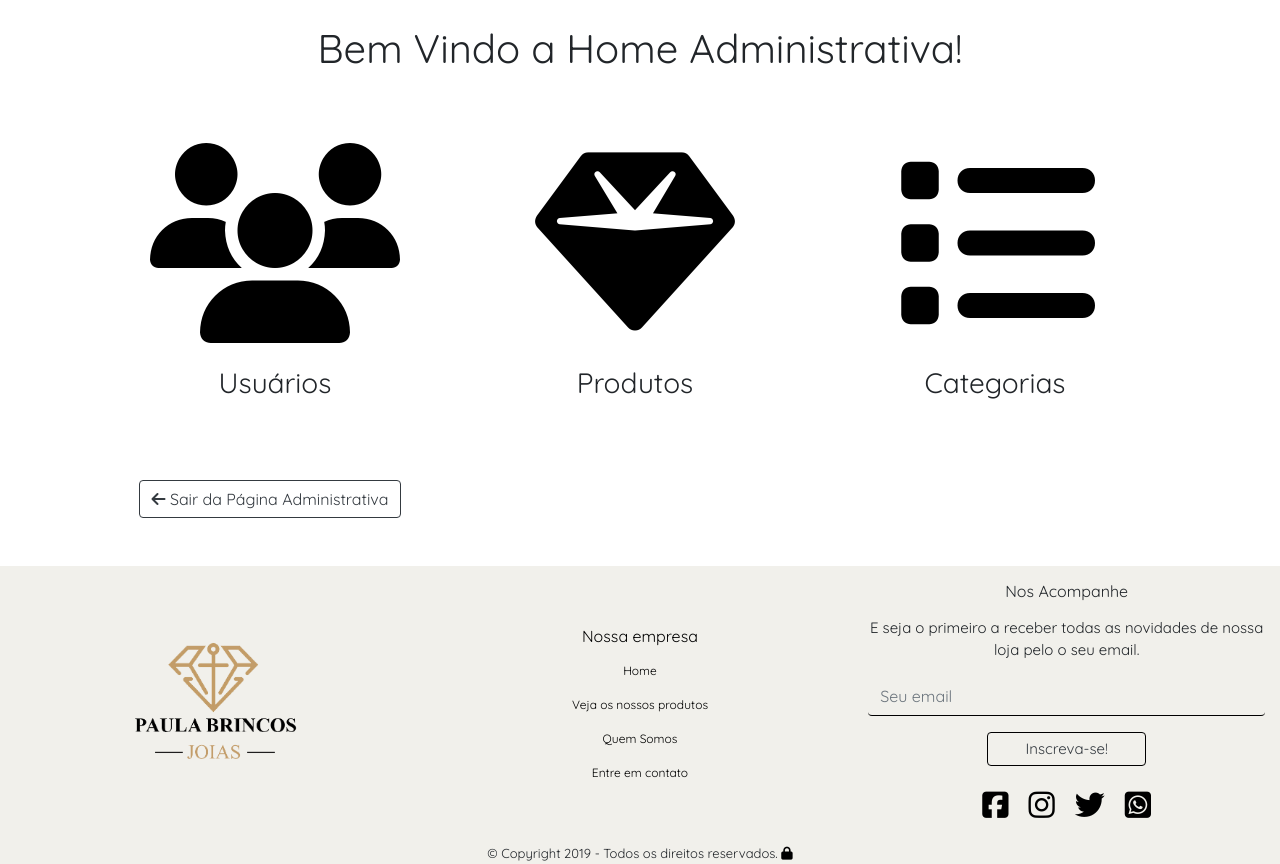
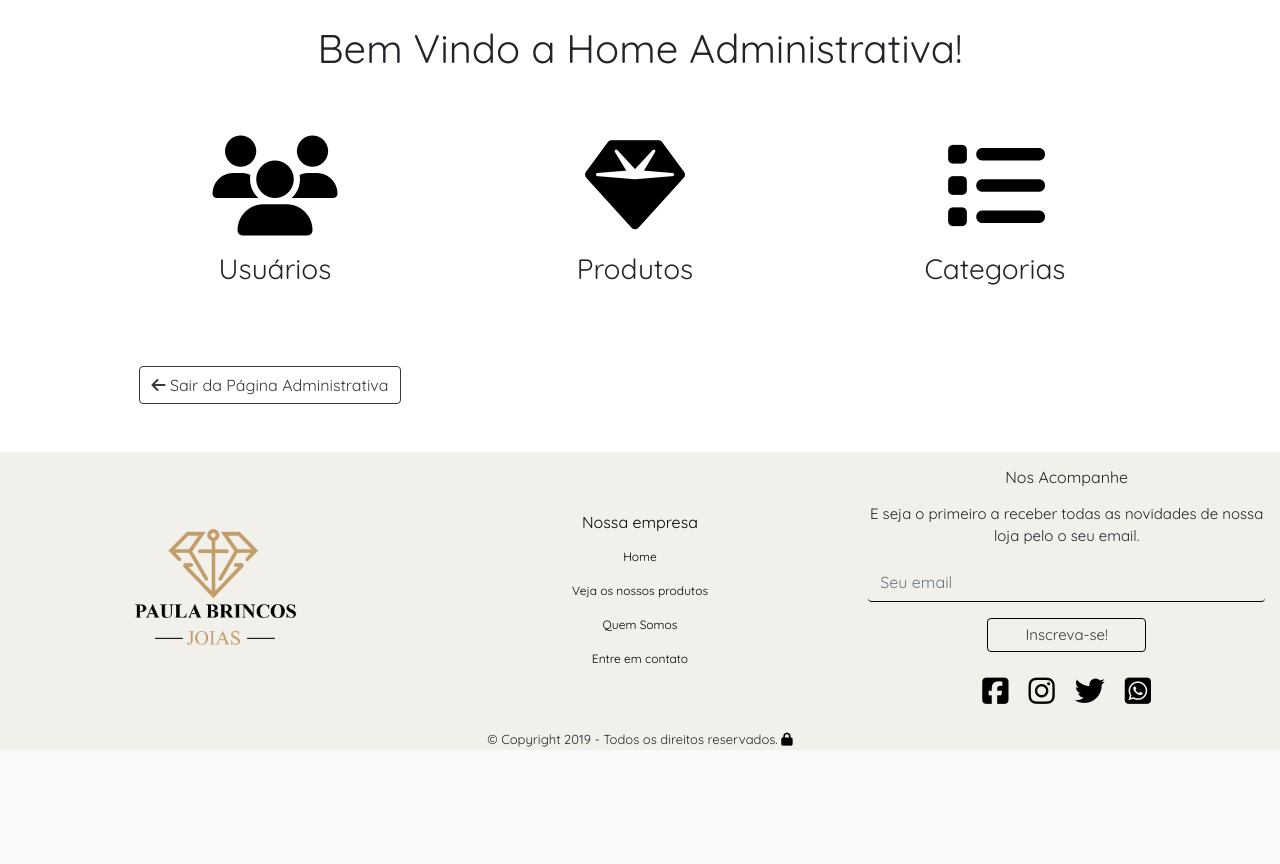
Before and after one commit to GabrielCeffas/Equipe-3-Trainee-2019.2, a PHP site: page /homeAdm.html in a window 1280 px wide. Shown: the part 66-930 px from the top of the page. After the commit the page ends 816 px from the top, so only its background shows below. Run offline with PHP 8.4, Linux system fonts and the light colour scheme; some libraries are stand-ins or nearby versions.

Commit message:
Alteração no tamanho dos icones.

```diff
--- a/css/estilo_qSomos.css
+++ b/css/estilo_qSomos.css
@@ -74,9 +74,8 @@ nav a:hover {
 }
 
 .adm{
-    margin: 2%;
     color: #000000;
-    font-size: 200px;
+    font-size: 100px;
 }
 
 .login{
--- a/homeAdm.html
+++ b/homeAdm.html
@@ -47,6 +47,7 @@
         <div class="mt-4">
             <h1>Bem Vindo a Home Administrativa!</h1>
         </div>
+
         <div class="form-row container mt-5">
             <div class="mt-3 col-md-4 mb-3">
                 <a title="Usuários" href="crudUsuarios.html"><i class="fas fa-users adm"></i></a>
```
Also changed, not shown: 1 other file.
